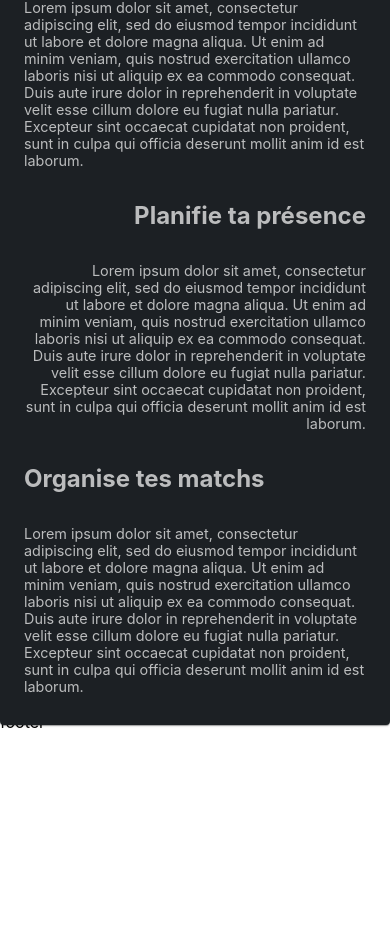
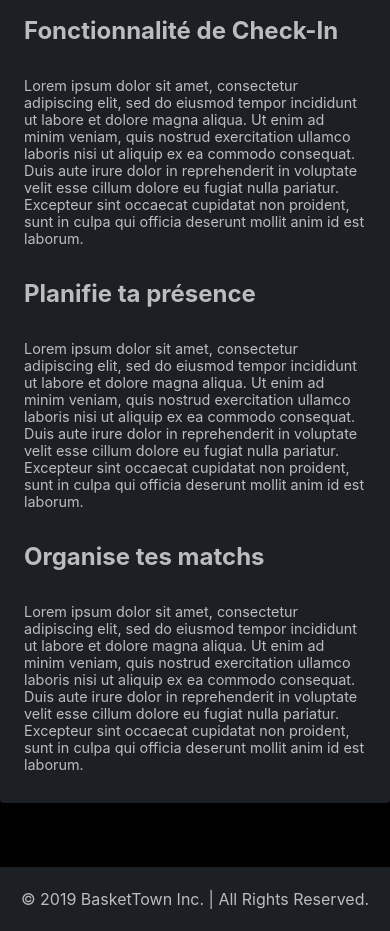
Before and after one commit to MetaCorp/baskettown-landing, a React (Create React App) app: page / in a window 390 px wide. Shown: the part 976-1907 px from the top of the page. Before the commit the page ends 1708 px from the top, so only its background shows below. Built offline with nearby package versions, Linux system fonts and the light colour scheme; the HTML template or start-up script is replaced by a standard one.

Commit message:
Add footer

```diff
--- a/src/App.jsx
+++ b/src/App.jsx
@@ -93,7 +93,7 @@ const App = () => {
 					</Paper>
 				</section>
 
-				<footer>footer</footer>
+				<footer className={classes.footer}>© 2019 BasketTown Inc. | All Rights Reserved.</footer>
 				{scrollY > 100 && (
 					<AnchorLink className={classes.toTop} href="#landing">
 						<ExpandLess className={classes.toTopIcon} />
@@ -133,7 +133,7 @@ const useStyles = makeStyles({
 		display: 'flex',
 		flexDirection: 'column',
 		width: '100%',
-		height: '100vh',
+		minHeight: '100vh',
 		justifyContent: 'center',
 		alignItems: 'center',
 		background: 'black'
@@ -209,6 +209,22 @@ const useStyles = makeStyles({
 	},
 	featuresH3: {
 		fontSize: '1.5rem'
+	},
+	footer: {
+		background: '#1C2024',
+		display: 'flex',
+		justifyContent: 'center',
+		height: 64,
+		alignItems: 'center',
+		color: 'rgba(255, 255, 255, 0.7)'
+	},
+	'@media (max-width: 812px)': {
+		featuresH2: {
+			textAlign: 'left'
+		},
+		featuresP2: {
+			textAlign: 'left'
+		}
 	}
 })
 
```
